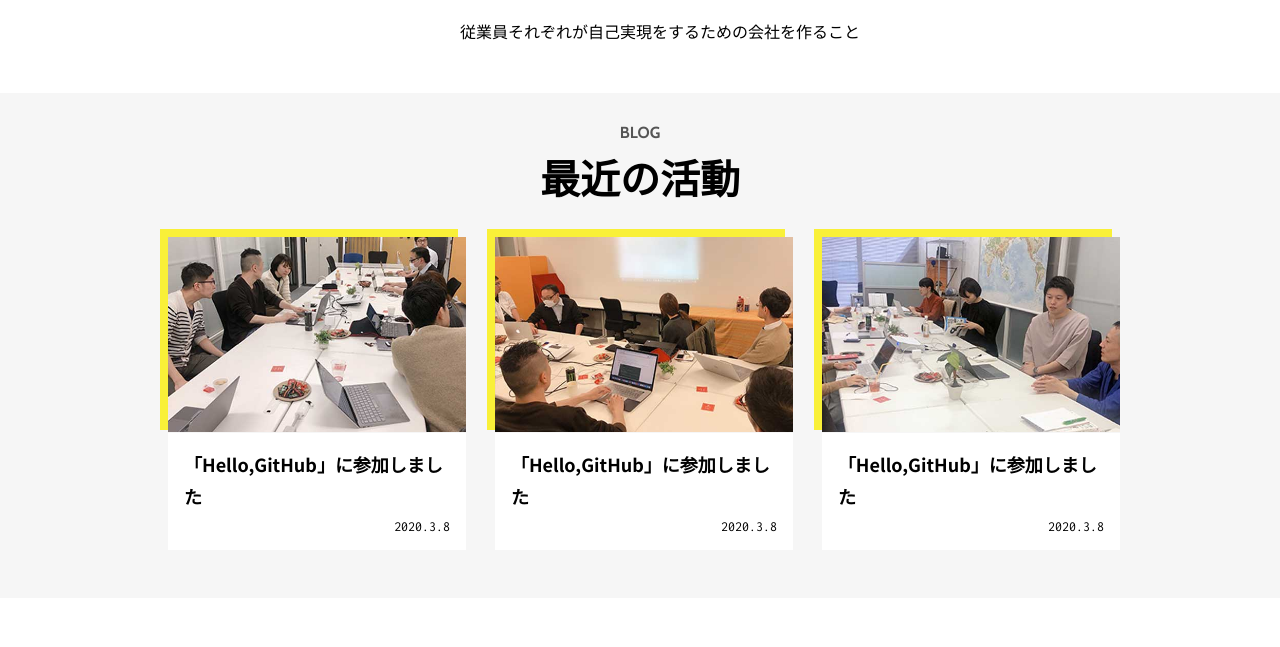
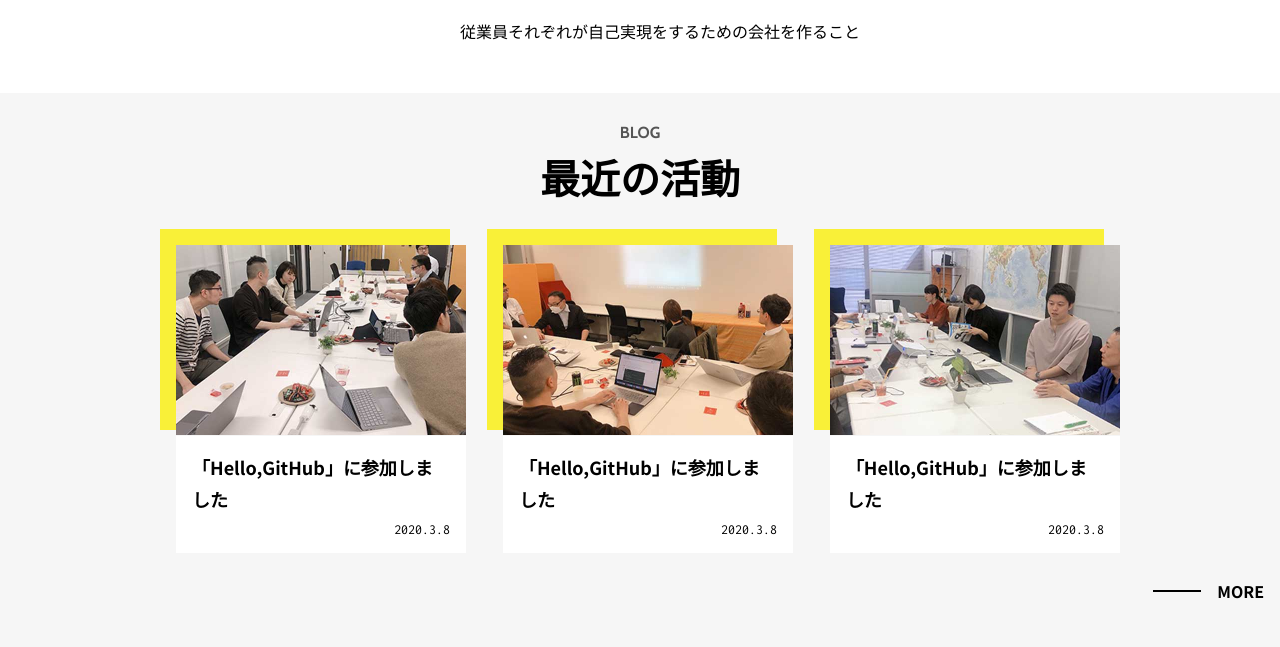
Before and after one commit to kensukegoto/self-appeal, a PHP site: page / in a window 1280 px wide. Shown: the part 1979-2626 px from the top of the page. Before the commit the page ends 2511 px from the top, so only its background shows below. Run offline with PHP 8.4, Linux system fonts and the light colour scheme.

Commit message:
追加：blog　moreボタン

```diff
--- /dev/null
+++ b/__dev/sass/component/_c-blog-more.scss
@@ -0,0 +1,23 @@
+.c-blog-more{
+  margin-top: 24px;
+  text-align: right;
+  padding: 0 16px;
+  &__inner{
+    display: inline-block;
+  }
+  a{
+    display: flex;
+    font-weight: bold;
+    justify-content: center;
+    align-items: center;
+    &::before{
+      content: "";
+      display: block;
+      height: 2px;
+      width: 48px;
+      background-color: color(bk0);
+      margin-right: 16px;
+    }
+  }
+
+}
--- a/__dev/sass/index.scss
+++ b/__dev/sass/index.scss
@@ -28,6 +28,7 @@
 @import "component/c-profile-img";
 @import "component/c-profile-list";
 @import "component/c-blog";
+@import "component/c-blog-more";
 
 // Module
 // ComponentやElementの集まり
--- a/css/index.css
+++ b/css/index.css
@@ -422,6 +422,29 @@ body {
   display: block;
   font-size: 1.4rem;
 }
+
+.c-blog-more {
+  margin-top: 24px;
+  text-align: right;
+  padding: 0 16px;
+}
+.c-blog-more__inner {
+  display: inline-block;
+}
+.c-blog-more a {
+  display: flex;
+  font-weight: bold;
+  justify-content: center;
+  align-items: center;
+}
+.c-blog-more a::before {
+  content: "";
+  display: block;
+  height: 2px;
+  width: 48px;
+  background-color: #000;
+  margin-right: 16px;
+}
 .m-skills {
   display: flex;
   flex-wrap: wrap;
@@ -1474,10 +1497,11 @@ body {
     margin-top: 0;
   }
   .c-blog {
-    width: calc(50% - (16px / 2));
-  }
-  .c-blog:nth-child(-n+2) {
     margin-top: 0;
+    width: calc(33% - (16px * 2) / 3 );
+  }
+  .c-blog::last-child {
+    width: calc(34% - (16px * 2) / 3 );
   }
   .m-skills .c-skill {
     width: calc(33% - (16px * 2)/3);
@@ -2639,11 +2663,11 @@ body {
     margin-top: 16px;
   }
   .c-blog {
-    width: calc(33% - (16px * 2) / 3 );
-    margin-top: 0;
-  }
-  .c-blog::last-child {
-    width: calc(34% - (16px * 2) / 3 );
+    padding-top: 16px;
+    padding-left: 16px;
+  }
+  .c-blog__img::before {
+    width: calc(100% - 16px);
   }
   .c-blog__txt {
     padding: 16px;
--- a/index.html
+++ b/index.html
@@ -147,6 +147,9 @@
           </div>
         </li>
       </ul>
+      <div class="c-blog-more">
+        <p class="c-blog-more__inner"><a href="">MORE</a></p>
+      </div>
     </section>
   </main>
   <script>
```
